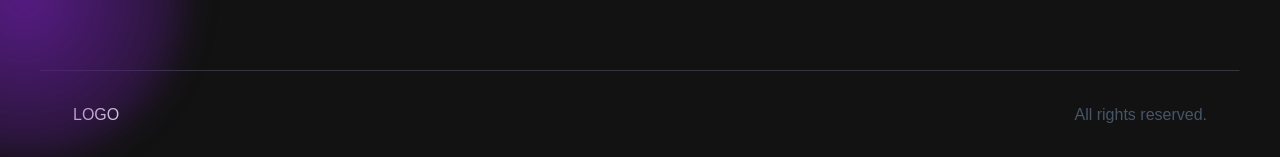
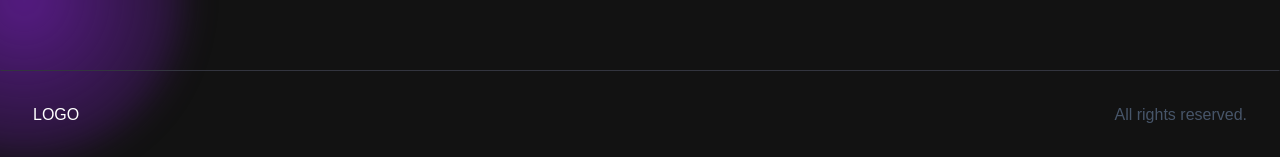
Before and after one commit to Leonnard19/portfolio-website, a Next.js app: page / in a window 1280 px wide. Shown: the part 3244-3401 px from the top of the page. Built offline with nearby package versions, Linux system fonts and the light colour scheme.

Commit message:
fix footer

```diff
--- a/src/app/page.tsx
+++ b/src/app/page.tsx
@@ -16,8 +16,8 @@ export default function Home() {
         <AboutSection />
         <ProjectsSection />
         <EmailSection />
-        <Footer />
       </div>
+      <Footer />
     </main>
   );
 }
```
